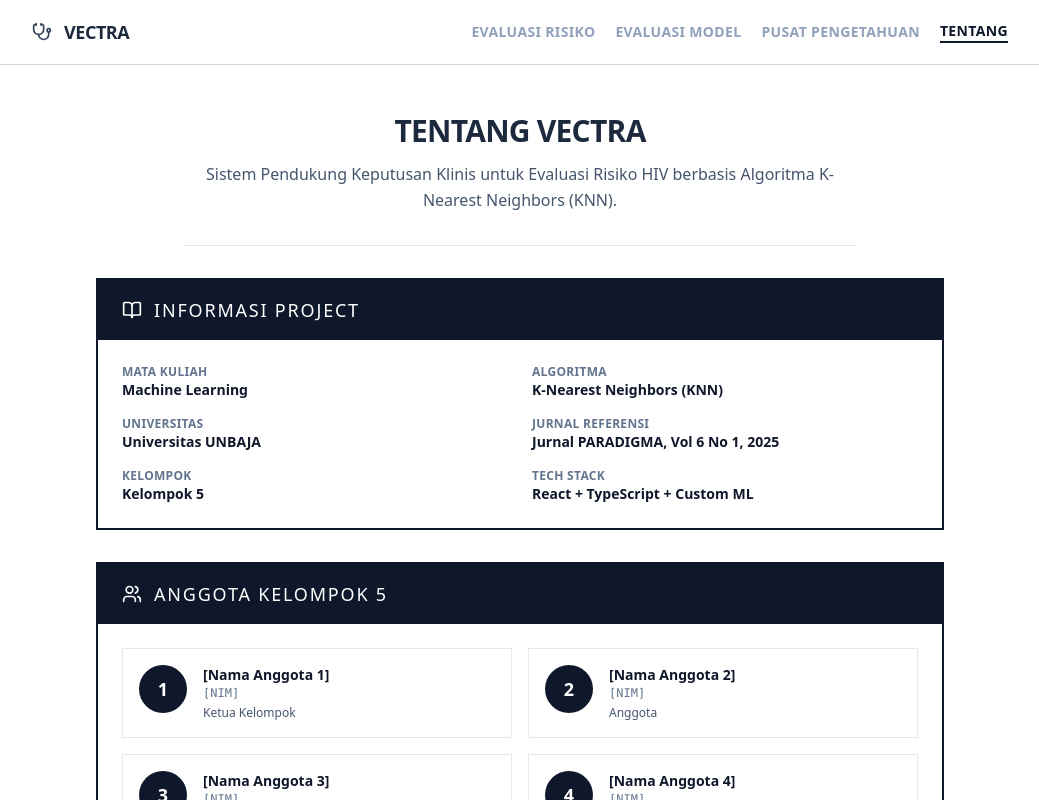
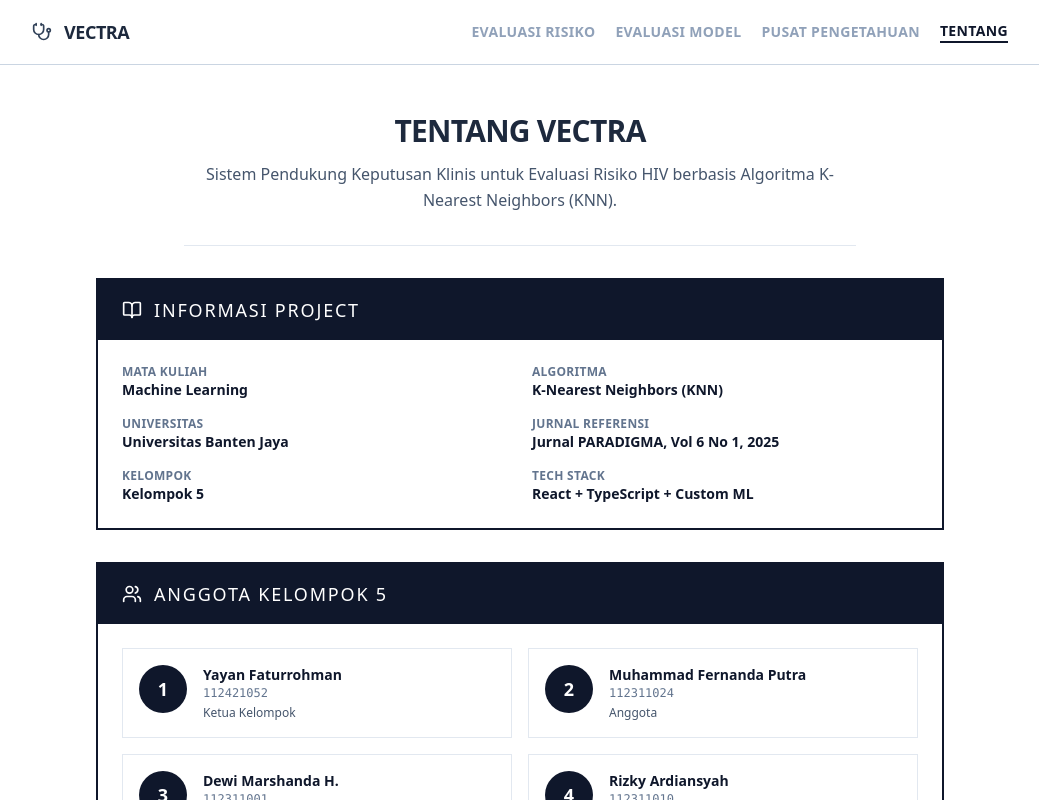
Before and after one commit to yayandev/sistem-prediksi--pasien-terkena-penyakit-hiv, a React (Vite) app: page / in a window 1280 px wide. Both pictures are taken after a click on the button "TENTANG". Shown: the top 800 px of the page, without its empty margins (120-1159 px from the left). Built offline with nearby package versions, Linux system fonts and the light colour scheme.

Commit message:
fix: update university to Universitas Banten Jaya and add team member names

```diff
--- a/src/App.tsx
+++ b/src/App.tsx
@@ -111,7 +111,7 @@ export default function App() {
       {/* Footer */}
       <footer className="mt-16 sm:mt-24 border-t border-slate-200 py-8 sm:py-12">
         <div className="max-w-4xl mx-auto px-4 sm:px-6 text-sm text-slate-500 flex flex-col sm:flex-row justify-between items-center gap-4 text-center sm:text-left">
-          <span className="font-semibold uppercase tracking-widest text-[10px] sm:text-xs text-slate-400">&copy; {new Date().getFullYear()} Kelompok 5 — Universitas UNBAJA</span>
+          <span className="font-semibold uppercase tracking-widest text-[10px] sm:text-xs text-slate-400">&copy; {new Date().getFullYear()} Kelompok 5 — Universitas Banten Jaya</span>
           <span className="text-[10px] sm:text-xs uppercase tracking-widest">Tugas Machine Learning • Sistem Prediksi HIV</span>
         </div>
       </footer>
--- a/src/components/About.tsx
+++ b/src/components/About.tsx
@@ -5,7 +5,7 @@
  * mata kuliah, universitas, dan kelompok.
  *
  * VECTRA dibuat untuk memenuhi tugas mata kuliah Machine Learning
- * di Universitas UNBAJA oleh Kelompok 5.
+ * di Universitas Banten Jaya oleh Kelompok 5.
  */
 
 import React from 'react';
@@ -17,23 +17,23 @@ import { Users, BookOpen, GraduationCap, Heart } from 'lucide-react';
  */
 const TEAM_MEMBERS = [
   {
-    name: '[Nama Anggota 1]',
-    nim: '[NIM]',
+    name: 'Yayan Faturrohman',
+    nim: '112421052',
     role: 'Ketua Kelompok',
   },
   {
-    name: '[Nama Anggota 2]',
-    nim: '[NIM]',
+    name: 'Muhammad Fernanda Putra',
+    nim: '112311024',
     role: 'Anggota',
   },
   {
-    name: '[Nama Anggota 3]',
-    nim: '[NIM]',
+    name: 'Dewi Marshanda H.',
+    nim: '112311001',
     role: 'Anggota',
   },
   {
-    name: '[Nama Anggota 4]',
-    nim: '[NIM]',
+    name: 'Rizky Ardiansyah',
+    nim: '112311010',
     role: 'Anggota',
   },
 ];
@@ -65,7 +65,7 @@ export default function About() {
               </div>
               <div>
                 <div className="text-xs font-semibold text-slate-500 uppercase tracking-wide">Universitas</div>
-                <div className="text-sm font-semibold text-slate-900">Universitas UNBAJA</div>
+                <div className="text-sm font-semibold text-slate-900">Universitas Banten Jaya</div>
               </div>
               <div>
                 <div className="text-xs font-semibold text-slate-500 uppercase tracking-wide">Kelompok</div>
```
